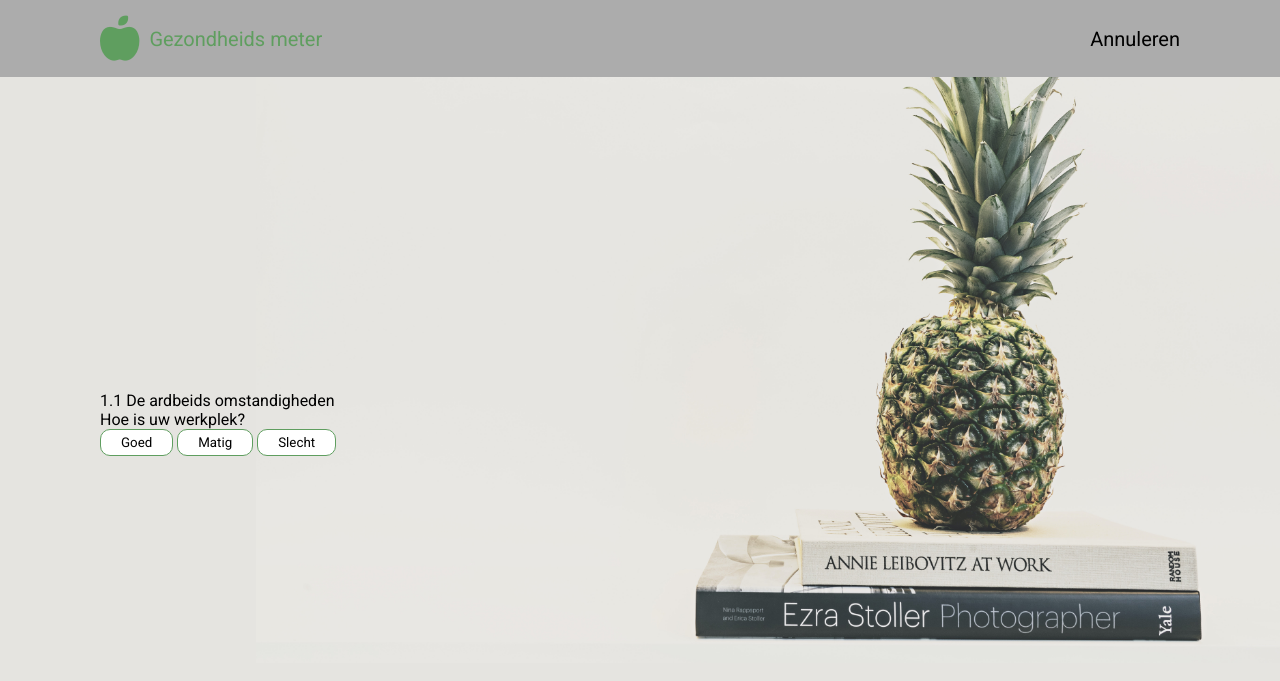
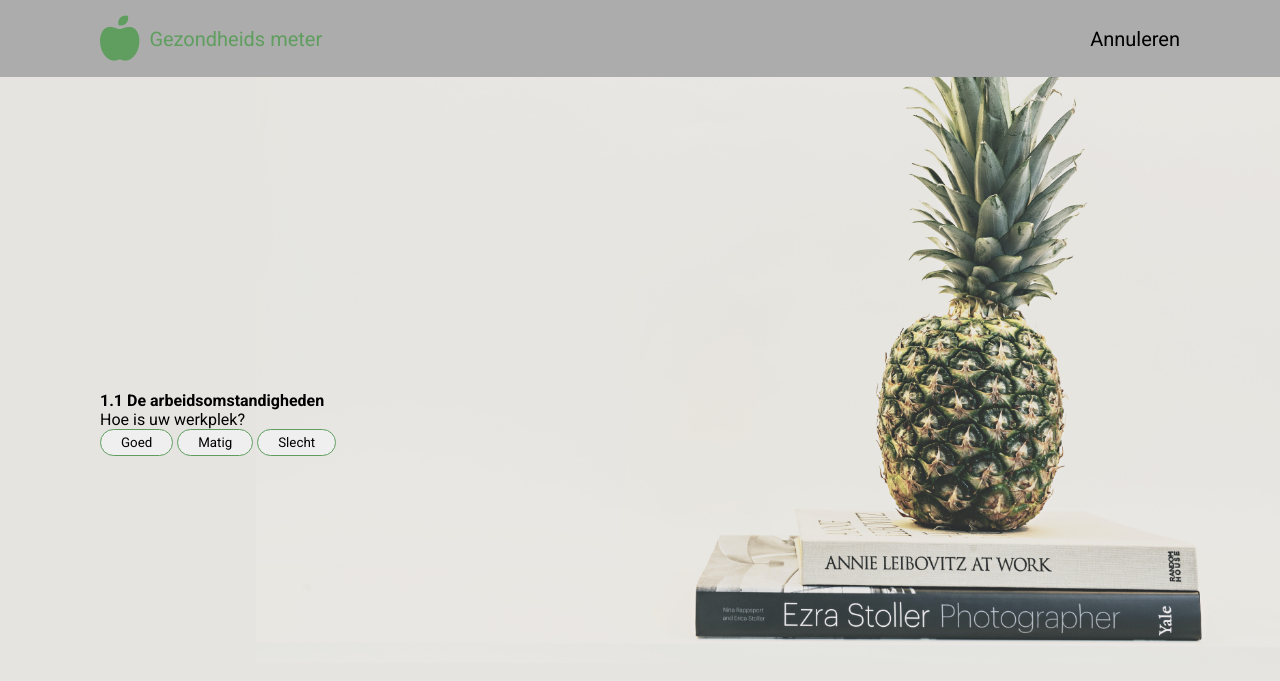
Before and after one commit to RheimerVanDijk/Gezondheidsmeter, a PHP site: page /vragenlijst.php in a window 1280 px wide. Shown: the top 681 px of the page. Run offline with PHP 8.4, Linux system fonts and the light colour scheme; data that the repository does not hold is empty; some libraries are stand-ins or nearby versions.

Commit message:
Spelling verbetert titelvraag style

```diff
--- a/css/main.css
+++ b/css/main.css
@@ -58,6 +58,8 @@ a {
   display: none;
 }
 
+
+
 /* MOBILE */
 @media only screen and (max-width: 825px) {
   .container {
--- a/css/vragenlijst.css
+++ b/css/vragenlijst.css
@@ -1,25 +1,19 @@
-.Button_werk button{
+.Button_question button{
     border: 1px solid #5f9e5f;
     padding: 5px 20px;
-    border-radius: 10px;
-    background-color: #fff;
+    border-radius: 15px;
 }
 
-.Button_werk . button:hover{
+.Button_question button:hover{
     border: 1px solid #5f9e5f;
-    background-color: rgb(190, 190, 190) ;
-    color: black;
+    color: white;
 }
 
-
-.nextQuestion{
-    border: 1px solid #5f9e5f;
-    border-radius: 10px;
-    background-color: #fff;
+.sleepButton{
+    background-color: lightgray;
+    width: 16px;
 }
 
-.nextQuestion:hover{
-    border: 1px solid #5f9e5f;
-    background-color: rgb(190, 190, 190);
-    color: black;
+.Hoofdtitel{
+    font-weight: bold;
 }
--- a/slaapmeter.php
+++ b/slaapmeter.php
@@ -21,7 +21,6 @@
     <img class="background" src="src/images/background_image.jpg" alt="">
     <div class="container container-center">
       <div class="questionCard">
-        <button id="nextQuestion">next</button>
         <div data-q="1" class="sleepQuestion">
           <?php require_once('src/vragen/slaap/vraag1.php') ?>
         </div>
--- a/src/vragen/drugs/vraag1.php
+++ b/src/vragen/drugs/vraag1.php
@@ -2,7 +2,9 @@
 ?>
 
 <div>
+  <div class="Hoofdtitel">
   <p>5.1 Voeding en alcohol</p>
+  </div>
   <p>Heeft u vandaag 1 of meerdere van de volgende types drugs op?</p>
   <div>
     <input type="radio" id="drugs1" name="drugs" value="3" checked>
@@ -12,5 +14,7 @@
     <input type="radio" id="drugs3" name="drugs" value="1">
     <label for="drugs3">Hard drugs</label><br>
   </div>
-  <button class="Button_werk" id="nextDrugsOne">volgende</button>
+  <div class="Button_question">
+    <button id="nextDrugsOne">volgende</button>
+  </div>
 </div>
--- a/src/vragen/end/end1.php
+++ b/src/vragen/end/end1.php
@@ -1,4 +1,8 @@
 <div>
+<div class="Hoofdtitel">
   <p>Bedankt voor het invullen van de vragen</p>
-  <button class="Button_werk" id="saveQuestions">Opslaan</button>
 </div>
+  <div class="Button_question">
+    <button id="saveQuestions">Opslaan</button>
+  </div>
+</div>
--- a/src/vragen/eten/vraag1.php
+++ b/src/vragen/eten/vraag1.php
@@ -2,9 +2,13 @@
 ?>
 
 <div>
+<div class="Hoofdtitel">
   <p>3.1 Voeding en alcohol</p>
+  </div>
+
   <p>Welke delen van de schijf van 5 heeft u vandaag getegen</p>
   <div>
+
   <input type="checkbox" id="s5zuivel" name="zuivel" value="1">
   <label for="s5zuivel">zuivel</label><br>
   <input type="checkbox" id="s5gfa" name="gfa" value="1">
@@ -15,6 +19,9 @@
   <label for="s5vetten">Vetten</label><br>
   <input type="checkbox" id="s5GenG" name="GenG" value="1">
   <label for="s5GenG">Graan en graanproducten</label><br>
+
   </div>
-  <button class="Button_werk"  id="nextFoodOne">Volgende</button>
+  <div class="Button_question">
+    <button id="nextFoodOne">Volgende</button>
+  </div>
 </div>
--- a/src/vragen/eten/vraag2.php
+++ b/src/vragen/eten/vraag2.php
@@ -50,5 +50,7 @@
       <input type="radio" id="water3" name="water" value="1">
       <label for="water3">Meer dan 2 Liter water</label><br>
     </div>
-  <button class="Button_werk"  id="nextFoodTwo">Volgende</button>
+    <div class="Button_question">
+      <button id="nextFoodTwo">Volgende</button>
+    </div>
 </div>
--- a/src/vragen/sport/vraag1.php
+++ b/src/vragen/sport/vraag1.php
@@ -2,7 +2,9 @@
 ?>
 
 <div>
-  <p>2.1 Sport en beweging</p>
+  <div class="Hoofdtitel">
+    <p>2.1 Sport en beweging</p>
+  </div>
   <p>Heeft u vandaag gesport?</p>
   <div>
     <input type="radio" id="ja" name="sport1" value="ja" onchange="sportChange(true)">
@@ -22,5 +24,8 @@
     </select>
     <input id="sportUren" type="number" placeholder="aantal uren">
   </div>
-  <button class="Button_werk" id="sportCalc">Volgende</button>
+  <div class="Button_question">
+    <button id="sportCalc">Volgende</button>
+  </div>
+
 </div>
--- a/src/vragen/sport/vraag2.php
+++ b/src/vragen/sport/vraag2.php
@@ -2,16 +2,20 @@
 ?>
 
 <div>
-  <p>2.2 Sport en beweging</p>
+<div class="Hoofdtitel">
+    <p>2.2 Sport en beweging</p>
+  </div>
   <p>Heeft u vandaag gefietst en/of gewandeld?</p>
   <div>
     <input type="radio" id="ja" name="sport1" value="ja" onchange="walkChange(true)">
     <label for="ja">Ja</label><br>
-    <input type="radio" id="walkRadioNo" name="sport1" value="nee" onchange="walkChange(false)" checked>
+    <input type="radio" id="walkRadioNo" name="sport1" value="nee" onchange="walkChange(false)">
     <label for="nee">Nee</label><br>
   </div>
   <div id="walkMenu" class="hidden">
     <input id="walkMin" type="number" placeholder="aantal minuten">
   </div>
-  <button class="Button_werk" id="walkCalc">Volgende</button>
+  <div class="Button_question">
+    <button id="walkCalc">Volgende</button>
+  </div>
 </div>
--- a/src/vragen/werk/vraag1.php
+++ b/src/vragen/werk/vraag1.php
@@ -2,9 +2,11 @@
 ?>
 
 <div>
-  <p>1.1 De ardbeids omstandigheden</p>
+<div class="Hoofdtitel">
+  <p>1.1 De arbeidsomstandigheden</p>
+</div>
   <p>Hoe is uw werkplek?</p>
-  <div class="Button_werk" >
+  <div class="Button_question" >
     <button onclick="awnserQuestion(1,3)">Goed</button>
     <button onclick="awnserQuestion(1,2)">Matig</button>
     <button onclick="awnserQuestion(1,1)">Slecht</button>
--- a/src/vragen/werk/vraag2.php
+++ b/src/vragen/werk/vraag2.php
@@ -2,9 +2,11 @@
 ?>
 
 <div>
-  <p>1.2 De ardbeids omstandigheden</p>
+<div class="Hoofdtitel">
+  <p>1.2 De arbeidsomstandigheden</p>
+</div>
   <p>Hoe is uw werklocatie?</p>
-  <div class="Button_werk" >
+  <div class="Button_question" >
     <button onclick="awnserQuestion(2,3)">Goed</button>
     <button onclick="awnserQuestion(2,2)">Matig</button>
     <button onclick="awnserQuestion(2,1)">Slecht</button>
--- a/src/vragen/werk/vraag3.php
+++ b/src/vragen/werk/vraag3.php
@@ -2,9 +2,11 @@
 ?>
 
 <div>
-  <p>1.3 De ardbeids omstandigheden</p>
+<div class="Hoofdtitel">
+  <p>1.3 De arbeidsomstandigheden</p>
+</div>
   <p>Hoe zijn uw werktijden?</p>
-  <div class="Button_werk">
+  <div class="Button_question">
     <button onclick="awnserQuestion(3,3)">Goed</button>
     <button onclick="awnserQuestion(3,2)">Matig</button>
     <button onclick="awnserQuestion(3,1)">Slecht</button>
--- a/src/vragen/werk/vraag4.php
+++ b/src/vragen/werk/vraag4.php
@@ -2,9 +2,11 @@
 ?>
 
 <div>
-  <p>1.4 De ardbeids omstandigheden</p>
+<div class="Hoofdtitel">
+  <p>1.4 De arbeidsomstandigheden</p>
+</div>
   <p>Hoe is uw werkdruk?</p>
-  <div class="Button_werk" >
+  <div class="Button_question" >
     <button onclick="awnserQuestion(4,3)">Goed</button>
     <button onclick="awnserQuestion(4,2)">Matig</button>
     <button onclick="awnserQuestion(4,1)">Slecht</button>
```
Also changed, not shown: src/vragen/slaap/vraag1.php (+9 -5 lines), src/images/Movetohealth.jpg (added).
